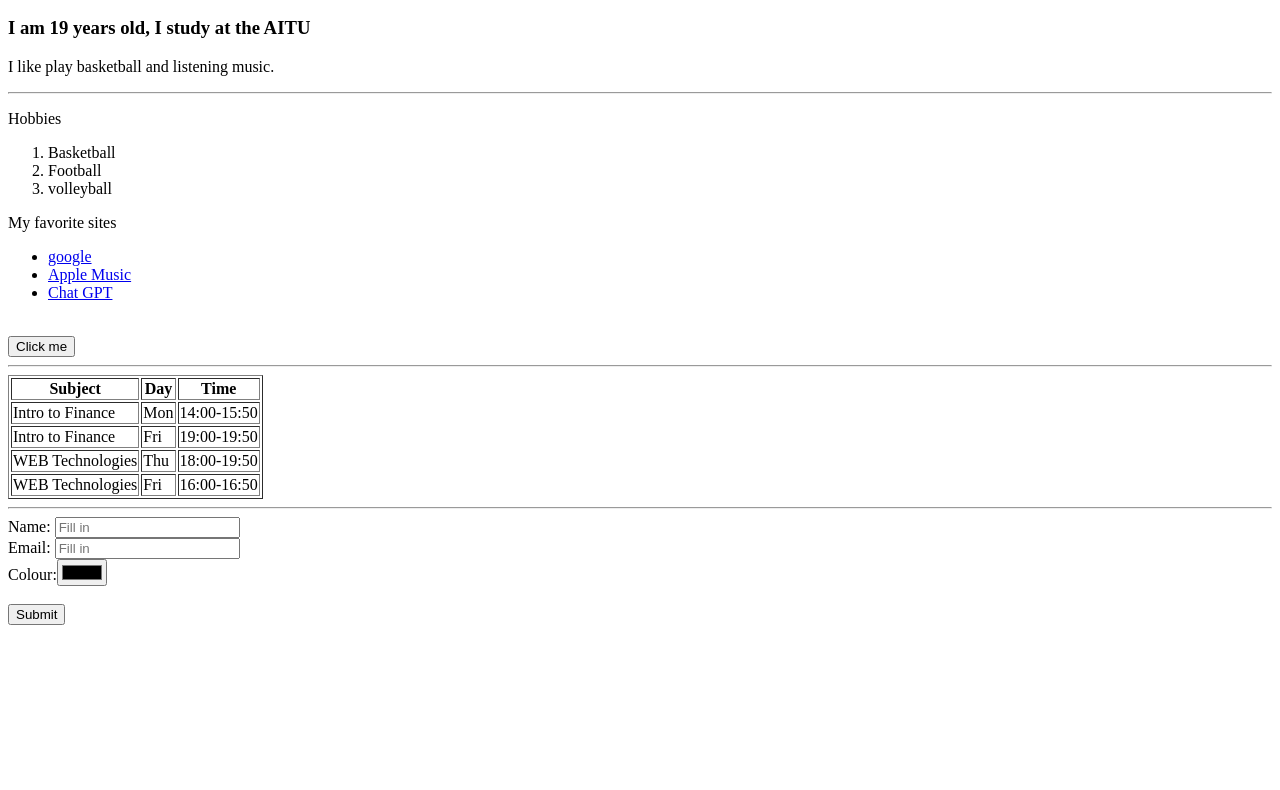
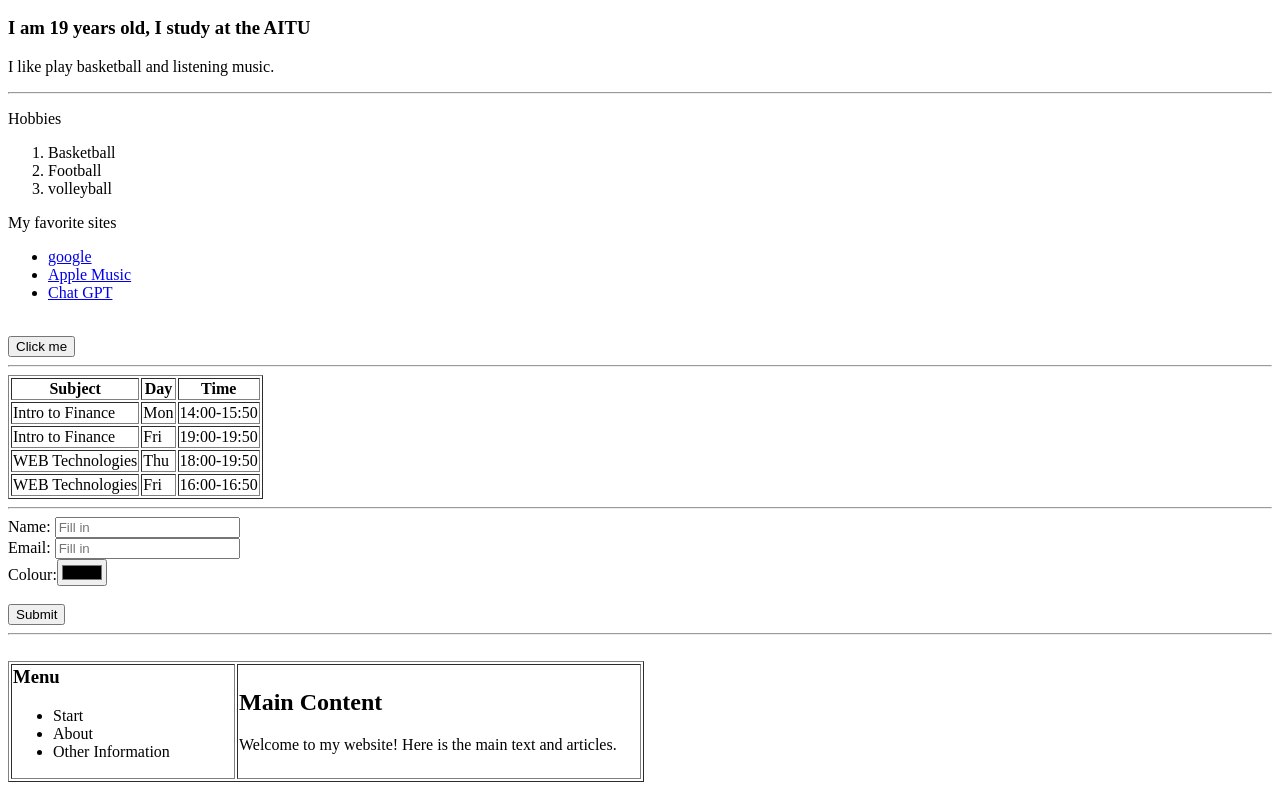
Before and after one commit to 1B0-d/website, a plain HTML site: page index.html in a window 1280 px wide. Shown: the part 351-1141 px from the top of the page. Before the commit the page ends 984 px from the top, so only its background shows below. Drawn offline with Linux system fonts and the light colour scheme.

Commit message:
Add files via upload

```diff
--- a/index.html
+++ b/index.html
@@ -62,6 +62,22 @@
             <input type="email" placeholder="Fill in"></label><br>
             <label>Colour:<input type="color"></label><br><br>
             <input type="submit" value="Submit">
-        </from>
+        </from><br><hr><br>
+        <table border="1" >
+        <tr>
+            <td width="220">
+                <h3>Menu</h3>
+                <ul>
+                    <li>Start</li>
+                    <li>About</li>
+                    <li>Other Information</li>
+                </ul>
+            </td>
+            <td width="400">
+                <h2>Main Content</h2>
+                <p>Welcome to my website! Here is the main text and articles.</p>
+            </td>
+        </tr>
+    </table>
     </body>
 </html>
```
